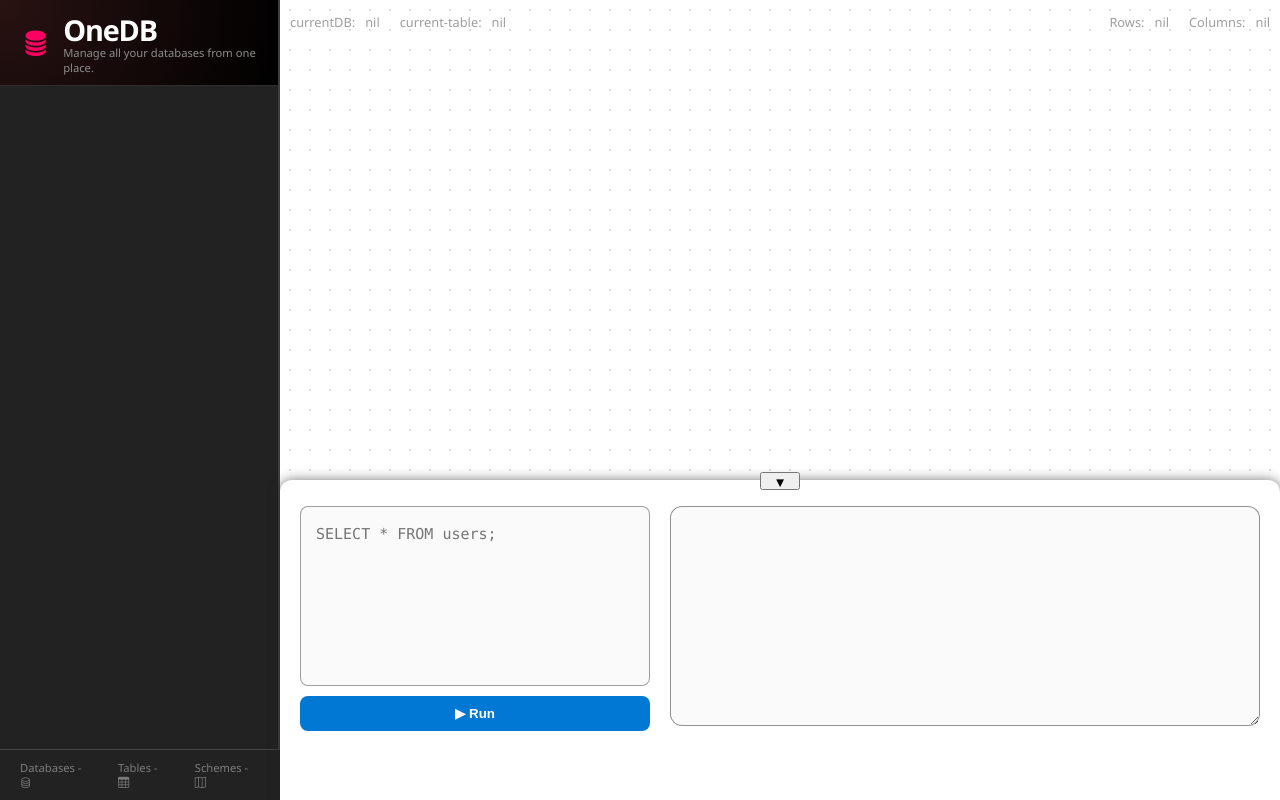
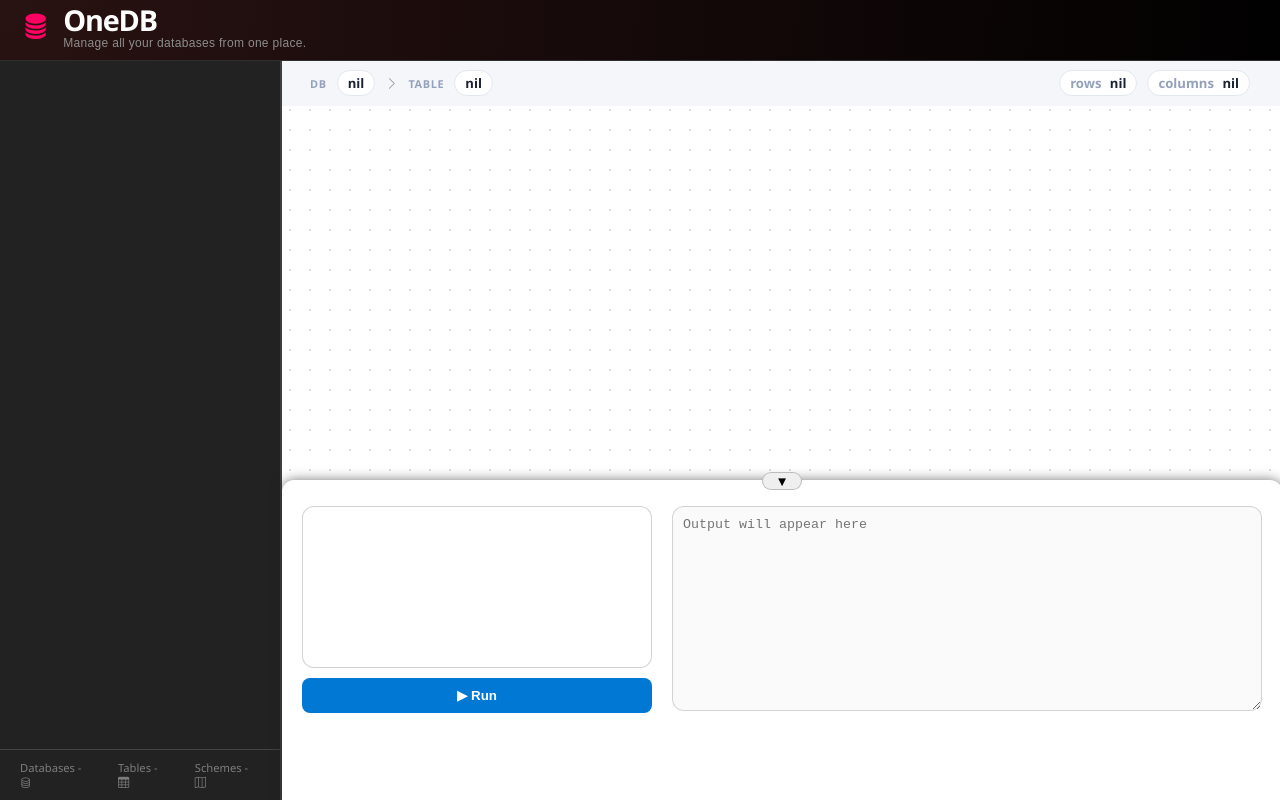
Before and after one commit to Dev-Nonsense0909688/DB-One, a Flask app: page / in a window 1280 px wide. Run offline with Flask 3, Linux system fonts and the light colour scheme; data that the repository does not hold is empty; some libraries are stand-ins or nearby versions.

Commit message:
Upgraded the system UI

```diff
--- a/app.py
+++ b/app.py
@@ -13,4 +13,4 @@
     return render_template("index.html")
 
 if __name__ == "__main__":
-    app.run(host="0.0.0.0",port="5000",debug=False)
+    app.run(host="0.0.0.0",port="5404",debug=True)
--- a/config.py
+++ b/config.py
@@ -1,2 +1,2 @@
 HOST = "localhost"
-PASSWORD = "anish"
+PASSWORD = "YOURPASSWORD"
--- /dev/null
+++ b/requirements.txt
@@ -0,0 +1,2 @@
+Flask
+psycopg2-binary
--- a/static/script.js
+++ b/static/script.js
@@ -95,6 +95,9 @@
   });
 }
 
+function set_current(db) {
+  document.getElementById("selected").innerText = db;
+}
 
 setTimeout(async () => {
   const req = await fetch("/api/tree");
--- /dev/null
+++ b/static/style.css
@@ -0,0 +1 @@
+/** Empty bro */
--- a/templates/index.html
+++ b/templates/index.html
@@ -6,7 +6,11 @@
       rel="stylesheet"
       href="https://cdn.jsdelivr.net/npm/bootstrap-icons@1.13.1/font/bootstrap-icons.min.css"
     />
+    <link rel="stylesheet" href="https://cdn.jsdelivr.net/npm/codemirror@5/lib/codemirror.css">
+    <script src="https://cdn.jsdelivr.net/npm/codemirror@5/lib/codemirror.js"></script>
+    <script src="https://cdn.jsdelivr.net/npm/codemirror@5/mode/sql/sql.js"></script>
     <style>
+
       body {
         margin: 0;
         font-family:
@@ -14,63 +18,117 @@
           sans-serif;
         background: #111;
         color: white;
+        overflow-y: hidden;
       }
+
+      /* ===============================================
+         ~ ~ ~ ~ ~ ~ ~ ~ ~ ~ SIDEBAR ~ ~ ~ ~ ~ ~ ~ ~ ~ ~
+         =============================================== */
 
       .sidebar {
           position: fixed;
-        top: 0;
+          top: 60px;
           left: 0;
+
           width: 280px;
-        height: 100vh;
+          height: calc(100vh - 60px);
 
           background: #222;
           border-right: 2px solid #ffffff20;
 
-        overflow-y: auto;
-        padding: 0;
-        box-sizing: border-box;
+          display: flex;
+          flex-direction: column;
+
+          overflow: hidden;
+      }
+
+      .sb-button {
+          display: flex;
+          align-items: center;
+          justify-content: center;
+          gap: 8px;
+
+          height: 34px;
+          padding: 0 14px;
+
+          border: 1px solid rgba(255,255,255,.12);
+          border-radius: 8px;
+
+          background: rgba(255,255,255,.06);
+          color: #e5e7eb;
+
+          font-size: .82rem;
+          font-weight: 500;
+
+          cursor: pointer;
+          user-select: none;
+
+          transition:
+              background .18s ease,
+              border-color .18s ease,
+              transform .08s ease,
+              box-shadow .18s ease;
+      }
+
+      .sb-button:hover {
+          background: rgba(255,255,255,.10);
+          border-color: rgba(255,255,255,.20);
+          box-shadow: 0 2px 8px rgba(0,0,0,.18);
       }
 
       .tree-area {
-        min-height: calc(100vh - 36px);
-        max-height: calc(100vh - 36px);
+          height: calc(calc(100vh - 60px) - 40px);
           overflow-y: auto;
+
+          scrollbar-width: thin;
+          scrollbar-color: #4a4a4a transparent;
       }
 
-      .sidebar::-webkit-scrollbar {
-          width: 8px;
+      .tree-area::-webkit-scrollbar {
+          width: 4px;
       }
 
-      .sidebar::-webkit-scrollbar-track {
+      .tree-area::-webkit-scrollbar-track {
           background: transparent;
       }
 
-      .sidebar::-webkit-scrollbar-thumb {
+      .tree-area::-webkit-scrollbar-thumb {
           background: #4a4a4a;
           border-radius: 999px;
       }
 
-      .sidebar::-webkit-scrollbar-thumb:hover {
+      .tree-area::-webkit-scrollbar-thumb:hover {
           background: #666;
       }
 
-      /* Firefox */
-      .sidebar {
-          scrollbar-width: thin;
-          scrollbar-color: #4a4a4a transparent;
+      .dta {
+        margin: 0;
+        font-size: 0.6rem;
       }
 
+
       .app-header {
+          position: fixed;
+          top: 0;
+          left: 0;
+
+          width: 100%;
+          height: 40px;
+
+          z-index: 999999;
+
+          overflow: visible;
+
           background: radial-gradient(circle at top left, #291212, #000);
           padding: 10px 22px;
           border-bottom: 1px solid #2f2f2f;
-          margin-bottom: 5px;
       }
 
       .brand {
           display: flex;
           align-items: center;
           gap: 14px;
+          margin-top: -10px;
       }
 
       .brand i {
@@ -88,10 +146,12 @@
 
       .brand p {
         margin: 0;
-        margin-top: -4px;
-          font-size: 0.7rem;
+        margin-top: -3px;
+        font-size: 0.75rem;
         color: #8d8d8d;
-          font-weight: 400;
+        font-weight: 300;
+        font-family: 'Manrope', sans-serif;
+        letter-spacing: 0.02rem;
       }
 
 
@@ -99,6 +159,7 @@
         justify-content: center;
         justify-items: center;
         margin-left: 280px;
+        margin-top: 60px;
         width: calc(100vw - 280px);
         min-height: calc(100vh - 250px);
         max-height: calc(100vh - 250px);
@@ -111,7 +172,21 @@
         overflow-y: auto;
         overflow-x: hidden;
         box-sizing: border-box;
+
+        scrollbar-width: thin;
+        scrollbar-color: #4a4a4a transparent;
       }
+
+      .CodeMirror {
+          height: 140px !important;   /* or whatever you want */
+          font-size: 14px;
+          border: 1px solid #0000002d;
+          border-radius: 12px;
+          padding: 10px;
+      }
+
+
+      .CodeMirror-focused {border: 1px solid #00000073;}
 
       .tree,
       .tree ul {
@@ -231,7 +322,7 @@
       .table-footer {
         position: fixed;
         bottom: 0;
-        left: 280px;
+        left: 282px;
         color: #222;
         display: flex;
         height: 40%;
@@ -249,13 +340,15 @@
       }
 
       .table-footer.hidden {
-          transform: translateY(calc(100% - 38px));
+          transform: translateY(calc(100% - 20px));
           box-shadow: 0 -2px 8px rgba(0,0,0,.15);
       }
 
       .toggle {
           width: 40px;
           height: 18px;
+          border: 1px solid #00000036;
+          border-radius: 20px;
           transform: translateY(-12px);
       }
 
@@ -289,7 +382,7 @@
         resize: none;
         outline: none;
 
-        border: 1px solid #0000005d;
+        border: 1px solid #00000034;
         border-radius: 8px;
 
         background: #fafafa;
@@ -303,6 +396,8 @@
       }
 
       .output-box {
+        padding: 10px;
+        font-family: 'Courier New', Courier, monospace;
         outline: none;
         margin-right: 20px;
         margin-top: 20px;
@@ -311,7 +406,7 @@
         height: 83%;
 
         border-radius: 12px;
-        border: 1px solid #0000006b;
+        border: 1px solid #00000028;
         box-sizing: border-box;
       }
 
@@ -339,8 +434,10 @@
       }
 
       .table-head {
-    background: none;
-    margin-left: 20px;
+          background: #f4f6fa;
+          padding-left: 20px;
+          padding-top: 10px;
+          padding-bottom: 10px;
           width: calc(100vw - 280px);
           height: fit-content;
           color: #22222270;
@@ -349,11 +446,65 @@
           align-items: center;
           justify-content: space-between;
       }
+
+
+.column {
+    position: relative;
+}
+
+.tooltip {
+    position: absolute;
+    top: 110%;
+    left: 50%;
+    transform: translate(-50%, -210%);
+
+    background: #222;
+    color: white;
+    padding: 8px 12px;
+    border-radius: 8px;
+    font-weight: 200;
+    white-space: nowrap;
+
+    opacity: 0;
+    pointer-events: none;
+    transition: opacity .15s;
+
+    z-index: 999999;
+}
+
+.column:hover .tooltip {
+    opacity: 1;
+}
+      .breadcrumb {
+        display: flex;
+        align-items: center;
+        gap: 10px;
+        font-family: var(--font-mono);
+        font-size: 0.82rem;
+        margin-left: 20px;
+      }
+
+      .crumb-label {
+        color: #94a1bb;
+        font-size: 0.68rem;
+        text-transform: uppercase;
+        letter-spacing: 0.06em;
+        font-family: var(--font-ui);
+        font-weight: 700;
+      }
+
+      .crumb-value {
+        color: #1a2233;
+        font-weight: 600;
+        background: #ffffff;
+        border: 1px solid #e3e8f0;
+        padding: 3px 10px;
+        border-radius: 999px;
+      }
     </style>
     <script src="/static/script.js"></script>
   </head>
   <body>
-    <div class="sidebar">
     <header class="app-header">
           <div class="brand">
               <i class="bi bi-database-fill"></i>
@@ -392,25 +543,18 @@
 
     <div class="content" id="content">
       <header class="table-head">
-        <div style="display: flex; flex-direction: row; gap: 20px;">
-        <span style="display: flex; flex-direction: row; gap: 10px"
-          ><p style="font-size: 0.8rem">currentDB:</p>
-          <p id="selected" style="font-size: 0.8rem">nil</p></span
-        >
-        <span style="display: flex; flex-direction: row; gap: 10px"
-          ><p style="font-size: 0.8rem">current-table:</p>
-          <p id="selected-table" style="font-size: 0.8rem">nil</p></span
-        >
+
+        <div class="breadcrumb">
+          <span class="crumb-label">db</span>
+          <span id="selected" class="crumb-value">nil</span>
+          <i class="bi bi-chevron-right crumb-sep"></i>
+          <span class="crumb-label">table</span>
+          <span id="selected-table" class="crumb-value">nil</span>
         </div>
-        <div style="display: flex; flex-direction: row; gap: 20px;">
-          <span style="display: flex; flex-direction: row; gap: 10px"
-          ><p style="font-size: 0.8rem">Rows:</p>
-          <p id="rows" style="font-size: 0.8rem">nil</p></span
-        >
-        <span style="display: flex; flex-direction: row; gap: 10px; margin-right: 20px;"
-          ><p style="font-size: 0.8rem">Columns:</p>
-          <p id="columns" style="font-size: 0.8rem">nil</p></span
-        >
+
+        <div class="breadcrumb" style="margin-right: 40px;">
+          <div class="crumb-value" > <span style="color: #94a1bb; margin-right: 5px;">rows</span> <span id="rows">nil</span></div>
+          <div class="crumb-value"><span style="color: #94a1bb; margin-right: 5px;">columns</span> <span id="columns">nil</span></div>
         </div>
       </header>
 
@@ -447,7 +591,7 @@
             ></textarea>
             <button id="run" onclick="runQuery()">▶ Run</button>
           </div>
-          <textarea class="output-box" disabled="True"></textarea>
+          <textarea class="output-box" disabled="True" placeholder="Output will appear here"></textarea>
         </div>
       </footer>
     </div>
@@ -455,6 +599,61 @@
       let currentDatabase = "";
       let currentScheme = "";
       let currentTable = "";
+
+      function renderTable(data) {
+          const tableDiv = document.getElementById("table");
+
+          let html = "<table class='alpha-table'>";
+
+          // Header
+          html += "<tr>";
+          for (const col of data.columns) {
+              html += `<th class="column">${col[0]}
+                <span class="tooltip">
+                Type: ${col[1]}<br>
+                </span>
+              </th>`;
+          }
+          html += "</tr>";
+
+          // Rows
+          if (!data.rows || data.rows.length === 0) {
+              html += "<tr>";
+              html += `<td colspan="${data.columns.length}" style="padding:20px;">No rows found</td>`;
+              html += "</tr>";
+          } else {
+              for (const row of data.rows) {
+                  html += "<tr>";
+
+                  if (Array.isArray(row)) {
+                      // PostgreSQL returns arrays
+                      for (const value of row) {
+                          html += `<td>${value ?? "NULL"}</td>`;
+                      }
+                  } else {
+                      // MySQL / SQLite / dicts
+                      for (const col of data.columns) {
+                          html += `<td>${row[col] ?? "NULL"}</td>`;
+                      }
+                  }
+
+                  html += "</tr>";
+              }
+          }
+
+          html += "</table>";
+
+          tableDiv.innerHTML = html;
+      }
+
+      const editor = CodeMirror.fromTextArea(document.getElementById("query"), {
+      mode: "text/x-pgsql",
+      theme: "default",
+      lineNumbers: false,
+      indentWithTabs: true,
+      smartIndent: true,
+      matchBrackets: true,
+    });
 
       document.querySelector(".tree").addEventListener("click", async (e) => {
           const table = e.target.closest(".table");
@@ -481,8 +680,17 @@
           renderTable(data);
       });
 
+      async function refreshTree() {
+        const req = await fetch("/api/tree");
+        const tree = await req.json();
+
+        renderTree(tree);
+        attachFolderListeners();
+        attachTableListeners();
+      }
+
       async function runQuery() {
-        const query = document.getElementById("query").value;
+        const query = editor.getValue();
 
         const res = await fetch("/api/query", {
           method: "POST",
@@ -505,29 +713,42 @@
           return;
         }
 
-        if (data.rows) {
+        if (data.type === "result") {
+            setTimeout(refreshTree, 1000);
             renderTable(data);
 
+            let output = `[SUCCESS] ${data.rowcount} row(s) returned\n`;
+            output += "================ RESULTS ================\n\n";
+
+            data.rows.forEach((row, i) => {
+                output += `Row ${i + 1}\n`;
+
+                row.forEach((value, j) => {
+                    output += `  ${data.columns[j]}: ${value}\n`;
+                });
+
+                output += "\n----------------------------------------\n\n";
+            });
+
+            document.querySelector(".output-box").value = output;
+        } else {
             document.querySelector(".output-box").value =
-            `${data.rows.length} row(s) returned`;
-        } else {
-          document.querySelector(".output-box").value = "[SUCCESS] " + data.message;
+                `[SUCCESS] ${data.message}\nAffected rows: ${data.affected_rows}`;
         }
 
-        window.location.reload();
       }
 
       const footer = document.getElementById("table-footer");
       const toggle = document.getElementById("toggle");
       const content = document.getElementById("content");
-
+      const table = document.getElementById("table");
 
       toggle.onclick = () => {
           footer.classList.toggle("hidden");
           if (footer.classList.contains("hidden")) {
               content.style.minHeight = "100vh";
               content.style.maxHeight = "100vh";
-
+              table.style.marginBottom = "140px";
           } else {
             setTimeout(() => {
               content.style.maxHeight = "calc(100vh - 250px)";
```
Also changed, not shown: other parts of templates/index.html (+38 -22 lines), drivers/postgres.py (+4 -7 lines), routes/sql_query.py (+26 -9 lines), 1 other file. Lines whose indentation alone changed are shown as unchanged.
